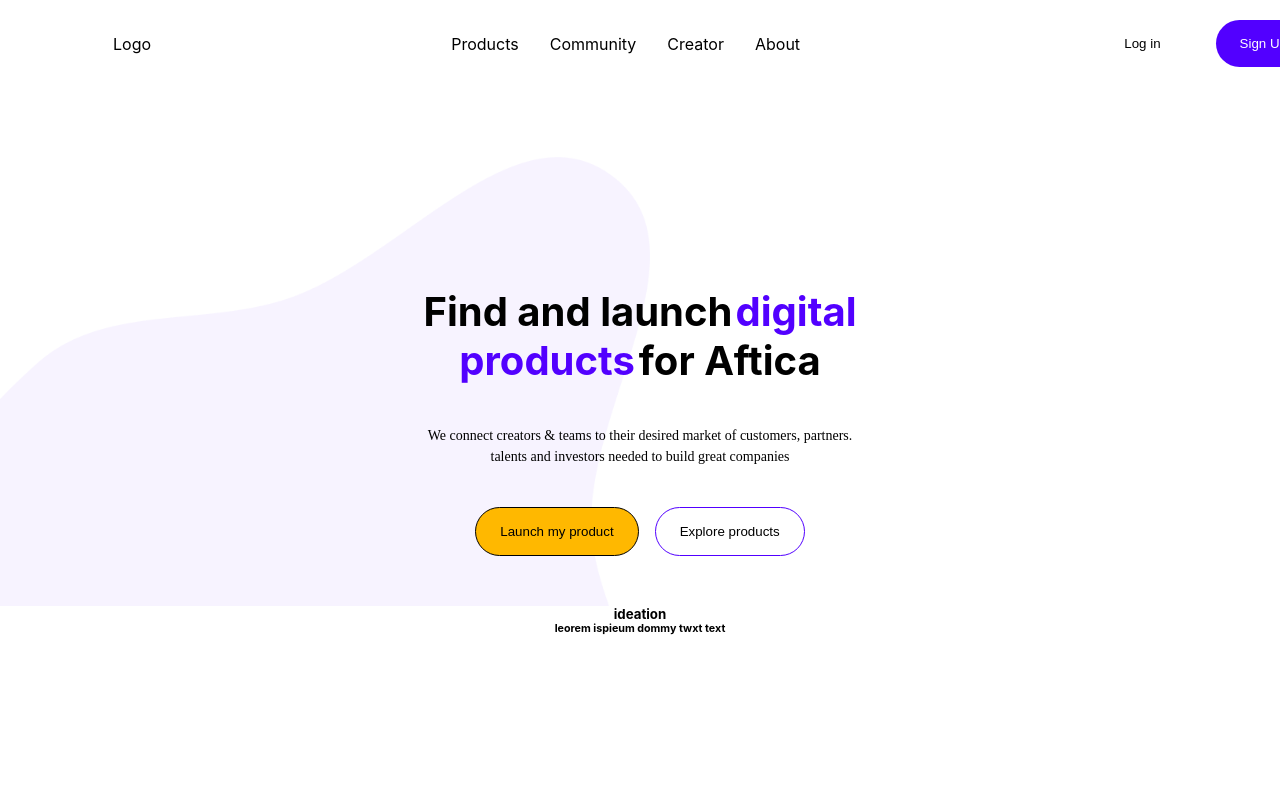
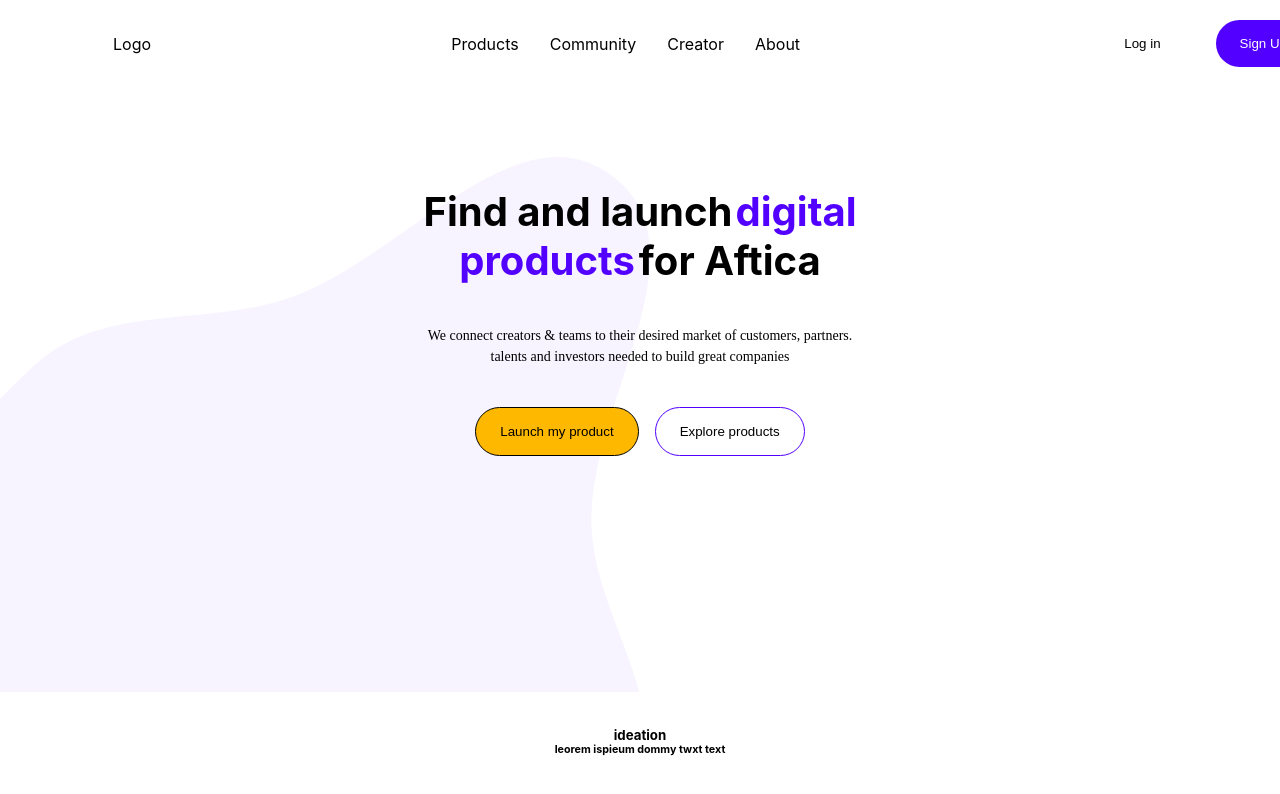
Before and after one commit to LollyTim/megacon, a React (Create React App) app: page / in a window 1280 px wide. Shown: the top 794 px of the page. Built offline with nearby package versions, Linux system fonts and the light colour scheme.

Commit message:
added some padding

```diff
--- a/src/Component/Section1/Sectionhead.css
+++ b/src/Component/Section1/Sectionhead.css
@@ -1,12 +1,11 @@
-.body111 {}
-
 .section1 {
     display: inline-flex;
     flex-direction: column;
     align-items: center;
     gap: 40px;
-    padding-top: 200px;
-    padding-bottom: 50px;
+    padding-top: 100px;
+    padding-bottom: 100px;
+    height: 55vh;
 
 }
 
```
